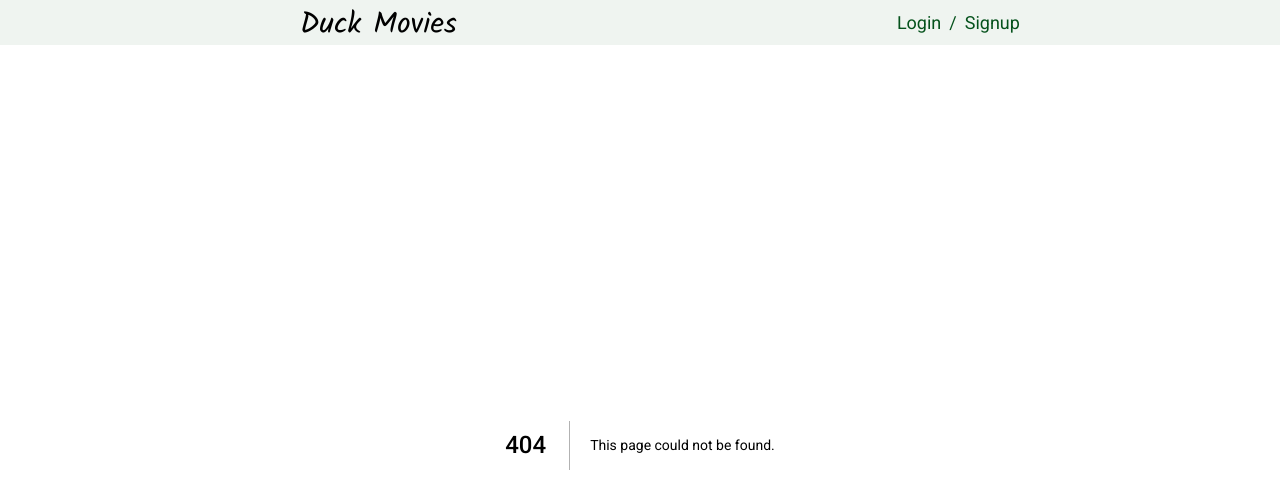
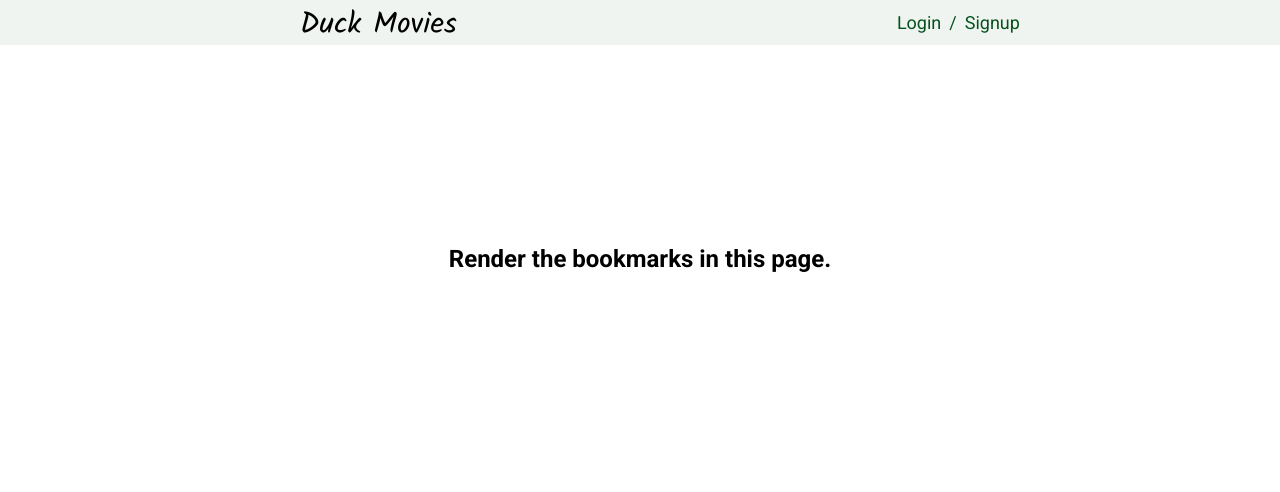
Before and after one commit to KelvinQiu802/COMP3019J-WebDev-Group8, a Next.js app in the folder client/: page /bookmark in a window 1280 px wide. Before the commit this address had no page. Shown: the top 492 px of the page. Built offline with nearby package versions, Linux system fonts and the light colour scheme.

Commit message:
feat: add bookmark page

```diff
--- /dev/null
+++ b/client/src/app/bookmark/page.module.css
@@ -0,0 +1,4 @@
+.center {
+  text-align: center;
+  margin-top: 200px;
+}
--- /dev/null
+++ b/client/src/app/bookmark/page.tsx
@@ -0,0 +1,13 @@
+'use client';
+
+import style from './page.module.css';
+
+function page() {
+  return (
+    <div>
+      <h2 className={style.center}>Render the bookmarks in this page.</h2>
+    </div>
+  );
+}
+
+export default page;
```
